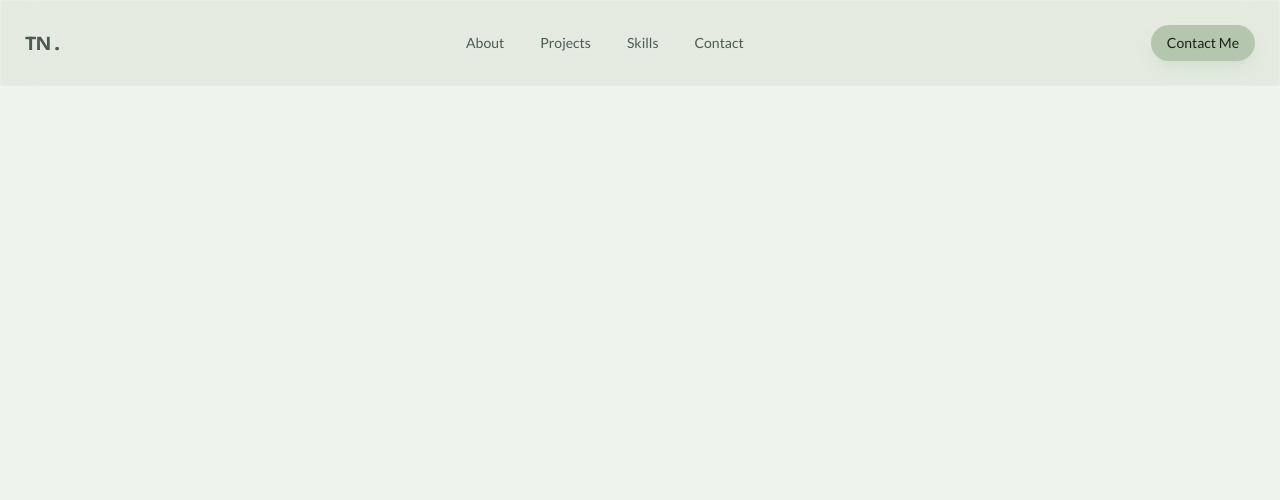
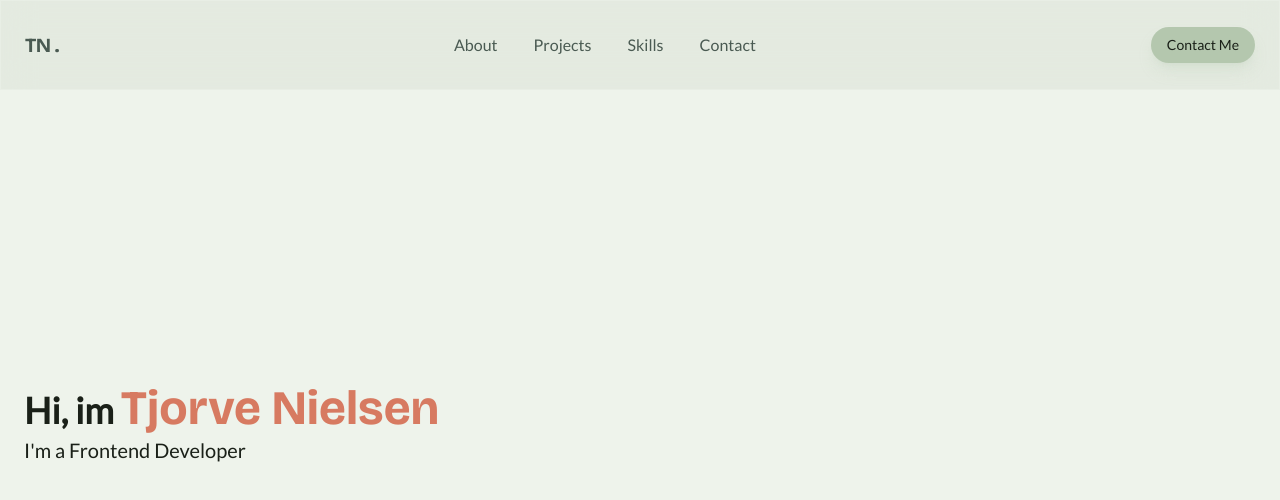
Before and after one commit to jovi-bug/portfolio, a React (Vite) app: page / in a window 1280 px wide. Shown: the top 500 px of the page. Built offline with nearby package versions, Linux system fonts and the light colour scheme.

Commit message:
Small changes on styling and Button-Component

```diff
--- a/src/components/Navbar.jsx
+++ b/src/components/Navbar.jsx
@@ -14,8 +14,8 @@ const Navbar = () => {
     ];
 
     return (
-        <header className="fixed top-0 left-0 right-0 bg-transparent ">
-            <div className="menu-backdrop py-5">
+        <header className="fixed top-0 left-0 right-0 bg-transparent z-50">
+            <div className="blur-bg py-5">
                 <nav className="container mx-auto px-6 flex items-center justify-between">
                     <a href="#"
                        className="text-forest-mid font-display font-bold text-xl tracking-tight hover:text-coral transition-all">
@@ -27,7 +27,7 @@ const Navbar = () => {
                         <div className="px-2 py-1 flex items-center gap-1 rounded-full">
                             {navLinks.map((link, index) => (
                                 <a key={index} href={link.href}
-                                   className="hover:menu-backdrop text-forest-mid px-4 py-2 text-sm rounded-full hover:text-forest hover:bg-bg-light-card transition-all">
+                                   className=" text-forest-mid px-4 py-2 text-base rounded-full hover:text-coral transition-all">
                                     {link.label}
                                 </a>
                             ))}
@@ -42,21 +42,22 @@ const Navbar = () => {
                         {isMobileMenuOpen ? <X size={24}/> : <Menu size={24}/>}
                     </button>
 
-                    {/* Mobile Menu */}
-                    {isMobileMenuOpen &&
-                        (<div className="md:hidden menu-backdrop-strong">
+
+                </nav>
+                {/* Mobile Menu */}
+                {isMobileMenuOpen &&
+                    (<div className="md:hidden">
                         <div className="container mx-auto px-6 py-6 flex flex-col gap-4">
                             {navLinks.map((link, index) => (
                                 <a key={index} href={link.href}
-                                   className="text-lg text-forest-mid hover:text-forest py-2 transition-all">
+                                   className="text-lg text-forest-mid hover:text-coral py-2 transition-all">
                                     {link.label}
                                 </a>
                             ))}
-                            <Button>Contact Me</Button>
+                            <Button className="min-w-40 w-1/4">Contact Me</Button>
 
                         </div>
                     </div>)}
-                </nav>
             </div>
         </header>
     );
--- a/src/components/sections/Hero.jsx
+++ b/src/components/sections/Hero.jsx
@@ -1,7 +1,20 @@
+import about from "@/data/about.js";
 
 function AboutSection() {
     return (
-        <section>
+        <section className="relative min-h-screen flex items-center overflow-hidden">
+            <div className="container mx-auto px-6 pt-32 pb-20 relative z-10">
+                <div className="grid lg:grid-cols-2 gap-12 items-center">
+
+
+                    {/* Left Column - Text Content */}
+                    <div className="space-y-8">
+                        <h1 className="text-4xl font-bold mb-1">Hi, im <span className="font-display text-coral text-5xl">{about.name}</span></h1>
+                        <h2 className="text-xl">I'm a <span>{about.title}</span></h2>
+                    </div>
+
+                </div>
+            </div>
         </section>
     );
 }
--- a/src/components/smallComponents/Button.jsx
+++ b/src/components/smallComponents/Button.jsx
@@ -1,7 +1,7 @@
 const Button = ({className ="", size = "default", children}) => {
-    const baseClasses = "relative overflow-hidden rounded-full  " +
+    const baseClasses = "relative overflow-hidden rounded-full font-bold" +
         "focus:outline-none focus-visible:ring-2 focus-visible:ring-coral " +
-        "bg-sage hover:bg-sage/80 transition-all shadow-lg shadow-sage/25";
+        "bg-sage hover:bg-sage/60 transition-all shadow-lg shadow-sage/25 cursor-pointer";
 
     const sizeClasses = {
         sm: "px-4 py-2 text-sm",
@@ -12,8 +12,7 @@ const Button = ({className ="", size = "default", children}) => {
     const classes = `${baseClasses} ${sizeClasses[size]} ${className}`;
 
     return (
-        <button className={classes}>
-            <span className="relative flex items-center gap-2">{children}</span>
+        <button className={classes}>{children}
         </button>
     )
 }
--- a/src/styles.css
+++ b/src/styles.css
@@ -1,13 +1,14 @@
 @import "tailwindcss";
+@source ".";
 
 @font-face {
-    font-family: Bricolage; /* set name */
-    src: url('../src/assets/fonts/BricolageGrotesque.ttf');
+    font-family: Bricolage;
+    src: url('./assets/fonts/BricolageGrotesque.ttf');
 }
 
 @font-face {
-    font-family: Lato-Regular; /* set name */
-    src: url('../src/assets/fonts/Lato-Regular.ttf');
+    font-family: Lato-Regular;
+    src: url('./assets/fonts/Lato-Regular.ttf');
 }
 
 
@@ -59,15 +60,16 @@
 }
 
 @layer components {
-    .menu-backdrop{
+    .blur-bg{
         background-color: color-mix(in srgb, var(--color-bg-light-card) 50%, transparent);
         backdrop-filter: blur(16px);
         border: 1px solid color-mix(in srgb, var(--color-bg-light) 50%, transparent);
     }
-    .menu-backdrop-strong{
+    .blur-bg-strong{
         background-color: color-mix(in srgb, var(--color-bg-light-card) 80%, transparent);
         backdrop-filter: blur(24px);
         border: 1px solid color-mix(in srgb, var(--color-bg-light) 60%, transparent);
     }
 
+
 }
```
